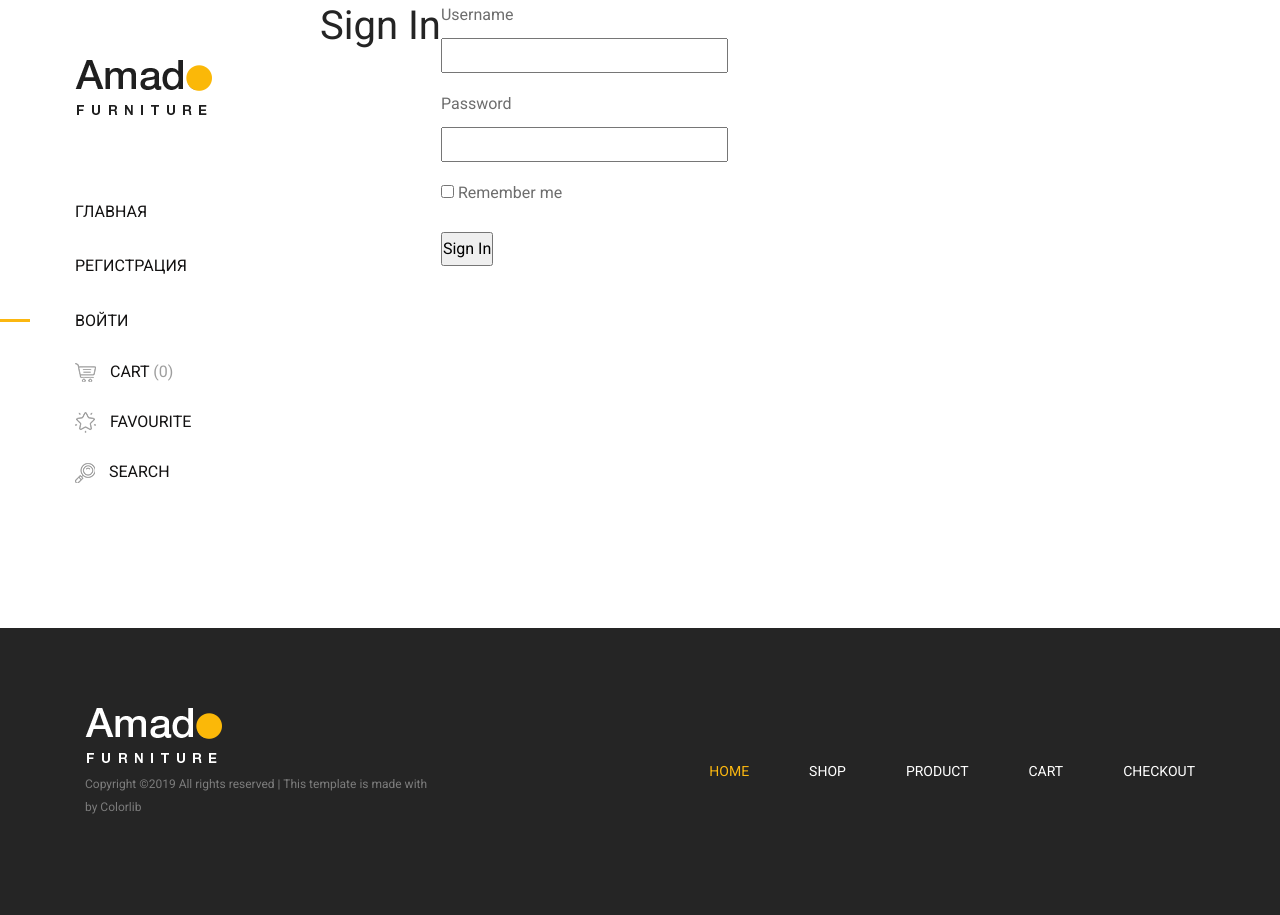
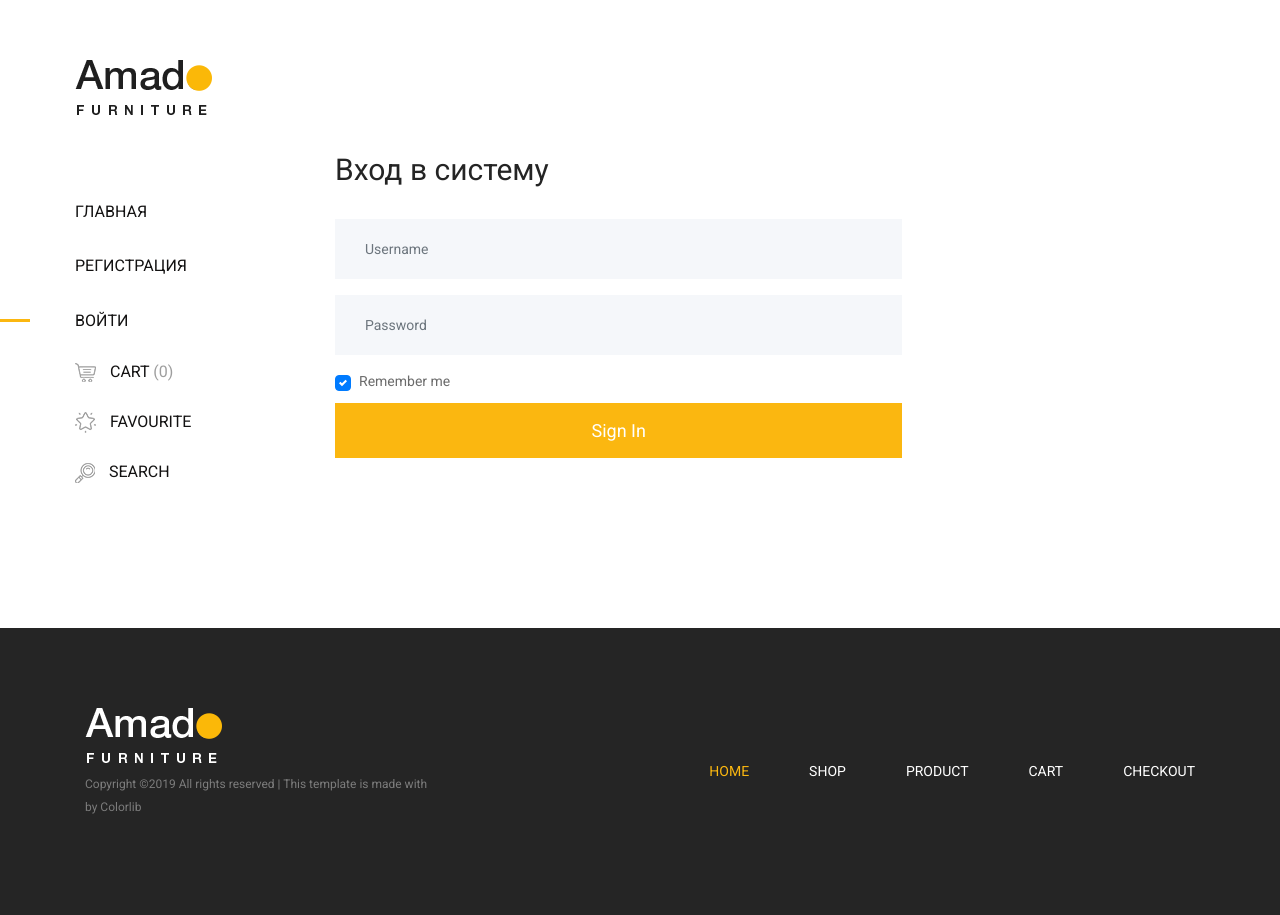
Before and after one commit to ded-inside/event_shop, a Flask app: page /login in a window 1280 px wide. Run offline with Flask 2, Linux system fonts and the light colour scheme; some libraries are stand-ins or nearby versions.

Commit message:
Some register and login + nice default picture

```diff
--- a/app/models.py
+++ b/app/models.py
@@ -27,9 +27,9 @@ class User(UserMixin, TimestampMixin, db.Model):
 
 	def profile_pic_url(self):
 		if self.profile_pic_filename:
-			return url_for('static', filename='uploads/' + str(self.profile_pic_filename))
+			return url_for('uploaded_file', filename=self.profile_pic_url)
 		else:
-			return url_for('static', filename='img/logo.png')
+			return url_for('uploaded_file', filename='default.jpg')
 
 	first_name = db.Column(db.String(64))
 	last_name = db.Column(db.String(64))
--- a/app/static/css/core-style.css
+++ b/app/static/css/core-style.css
@@ -1703,4 +1703,10 @@
 	 border-radius: 0;
 	 background-color: #f5f7fa;
 }
+ .profile-pic {
+	 display: block;
+	 width: 100%;
+	 object-fit: scale-down;
+	 background-color: #f5f7fa;
+}
 /* ##### The End ##### */
--- a/app/templates/login.html
+++ b/app/templates/login.html
@@ -5,18 +5,66 @@
 {% endblock %}
 
 {% block content %}
-    <h1>Sign In</h1>
-    <form action="" method="post" novalidate>
-        {{ form.hidden_tag() }}
-        <p>
-            {{ form.username.label }}<br>
-            {{ form.username(size=32) }}
-        </p>
-        <p>
-            {{ form.password.label }}<br>
-            {{ form.password(size=32) }}
-        </p>
-        <p>{{ form.remember_me() }} {{ form.remember_me.label }}</p>
-        <p>{{ form.submit() }}</p>
-    </form>
+<div class="cart-table-area section-padding-100">
+	<div class="container-fluid">
+		<div class="row">
+			<div class="col-12 col-lg-8">
+				<div class="checkout_details_area mt-50">
+
+					<div class="cart-title">
+						<h2>Вход в систему</h2>
+					</div>
+					 {% with messages = get_flashed_messages() %}
+					 	{% for message in messages %}
+							<p>{{ message }}</p>
+						{% endfor %}
+					 {% endwith %}
+					<form action="{{ url_for('login') }}" method="post" novalidate>
+						{{ form.hidden_tag() }}
+						<div class="row">
+							<div class="col-12 mb-3">
+								{{ form.username(size=32, class='form-control', placeholder='Username') }}
+							</div>
+							<div class="col-12 mb-3">
+								{{ form.password(size=32, class='form-control', placeholder='Password') }}
+							</div>
+							<div class="col-12">
+								<div class="custom-control custom-checkbox d-block mb-2">
+									{{ form.remember_me(class='custom-control-input', id='remember', checked='true') }}
+									{{ form.remember_me.label(class='custom-control-label', for='remember') }}
+								</div>
+							</div>
+						</div>
+						{{ form.submit(class='btn amado-btn w-100') }}
+					</form>
+				</div>
+			</div>
+			<!-- <div class="col-12 col-lg-4">
+				<div class="cart-summary">
+					<h5>Стартовый взнос</h5>
+					<ul class="summary-table">
+						<li><span>Подытог:</span> <span>$300.00</span></li>
+						<li><span>Налог:</span> <span>$0.00</span></li>
+						<li><span>Итог:</span> <span>$300.00</span></li>
+					</ul>
+
+					<div class="payment-method">
+						<div class="custom-control custom-checkbox mr-sm-2">
+							<input type="checkbox" class="custom-control-input" id="sberbank" checked>
+							<label class="custom-control-label" for="paypal">Sberbank <img class="ml-15" src="img/core-img/paypal.png" alt=""></label>
+						</div>
+						<div class="custom-control custom-checkbox mr-sm-2">
+							<input type="checkbox" class="custom-control-input" id="paypal">
+							<label class="custom-control-label" for="paypal">Paypal <img class="ml-15" src="img/core-img/paypal.png" alt=""></label>
+						</div>
+						<div class="custom-control custom-checkbox mr-sm-2">
+							<input type="checkbox" class="custom-control-input" id="bankname">
+							<label class="custom-control-label" for="paypal">[BankName] <img class="ml-15" src="img/core-img/paypal.png" alt=""></label>
+						</div>
+					</div>
+				</div>
+			</div> -->
+		</div>
+	</div>
+</div>
 {% endblock %}
--- a/app/templates/profile.html
+++ b/app/templates/profile.html
@@ -27,6 +27,7 @@
     <div class="container-fluid">
         <div class="row">
             <div class="col-12 col-lg-7">
+				<img class="profile-pic" src="{{ user.profile_pic_url() }}" alt="">
 				<!-- TODO фотку профиля (красиво) -->
             </div>
             <div class="col-12 col-lg-5">
```
Also changed, not shown: app/__init__.py (+18 -0 lines), app/templates/register.html (+2 -5 lines), app/static/uploads/default.jpg (added), 1 other file.
